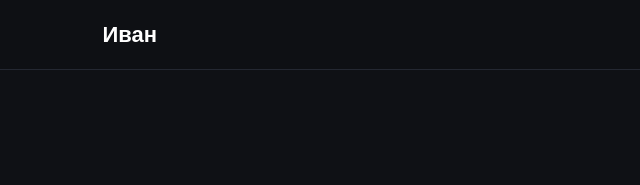
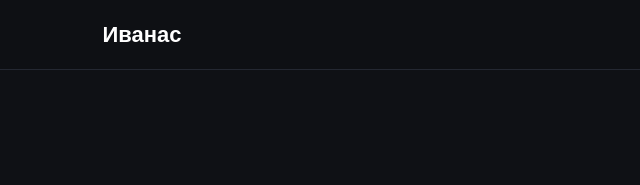
Before and after one commit to ivanefremenko/aboutme, a plain HTML site: page index.html in a window 1280 px wide. Shown: the top 185 px of the page, 0-640 px from the left. Drawn offline with Linux system fonts and the light colour scheme.

Commit message:
Update index.html

```diff
--- a/index.html
+++ b/index.html
@@ -13,7 +13,7 @@
 <body>
 
 <header class="header">
-    <div class="logo">Иван</div>
+    <div class="logo">Иванас</div>
 
     <nav>
         <a href="#about">Обо мне</a>
```
